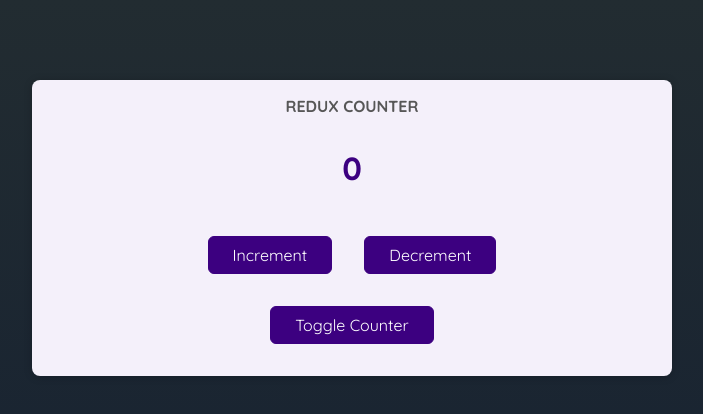
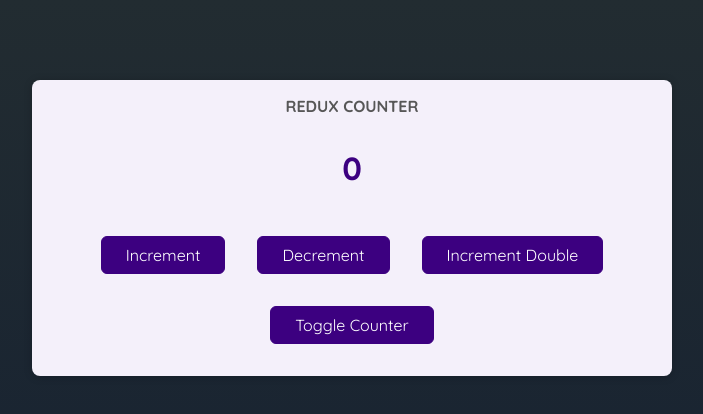
Before and after one commit to junwon-hwang/react-advance202407, a React (Create React App) app: page / in a window 1280 px wide. Shown: the top 414 px of the page, without its empty margins (288-991 px from the left). Built offline with nearby package versions, Linux system fonts and the light colour scheme.

Commit message:
# 리듀서 액션 동적으로 제어

```diff
--- a/src/redux-practice/components/ReduxCounter.js
+++ b/src/redux-practice/components/ReduxCounter.js
@@ -1,7 +1,7 @@
 import React from 'react';
 import styles from './ReduxCounter.module.css';
 import { useDispatch, useSelector } from 'react-redux';
-import { DECREMENT, INCREMENT } from '../store';
+import { DECREMENT, INCREMENT, MULTIPLY } from '../store';
 
 const ReduxCounter = () => {
 
@@ -25,6 +25,10 @@
     dispatch({type: DECREMENT});
   };
 
+  const multiplyHandler = e => {
+    dispatch({type: MULTIPLY , payload: 10});
+  };
+
 
   return (
     <main className={styles.counter}>
@@ -34,6 +38,7 @@
       <div>
         <button onClick={increaseHandler}>Increment</button>
         <button onClick={decreaseHandler}>Decrement</button>
+        <button onClick={multiplyHandler}>Increment Double</button>
       </div>
 
       <button>Toggle Counter</button>
--- a/src/redux-practice/store/index.js
+++ b/src/redux-practice/store/index.js
@@ -4,6 +4,7 @@
 // 액션 타입 상수
 export const INCREMENT = 'INCREMENT';
 export const DECREMENT = 'DECREMENT';
+export const MULTIPLY = 'MULTIPLY';
 
 
 // 관리할 초기 상태값 객체
@@ -33,6 +34,10 @@
       return {
         counter : state.counter -1
       };
+    case MULTIPLY:
+      return {
+        counter : state.counter * action.payload
+      };
     default:
       return state;
   }
```
